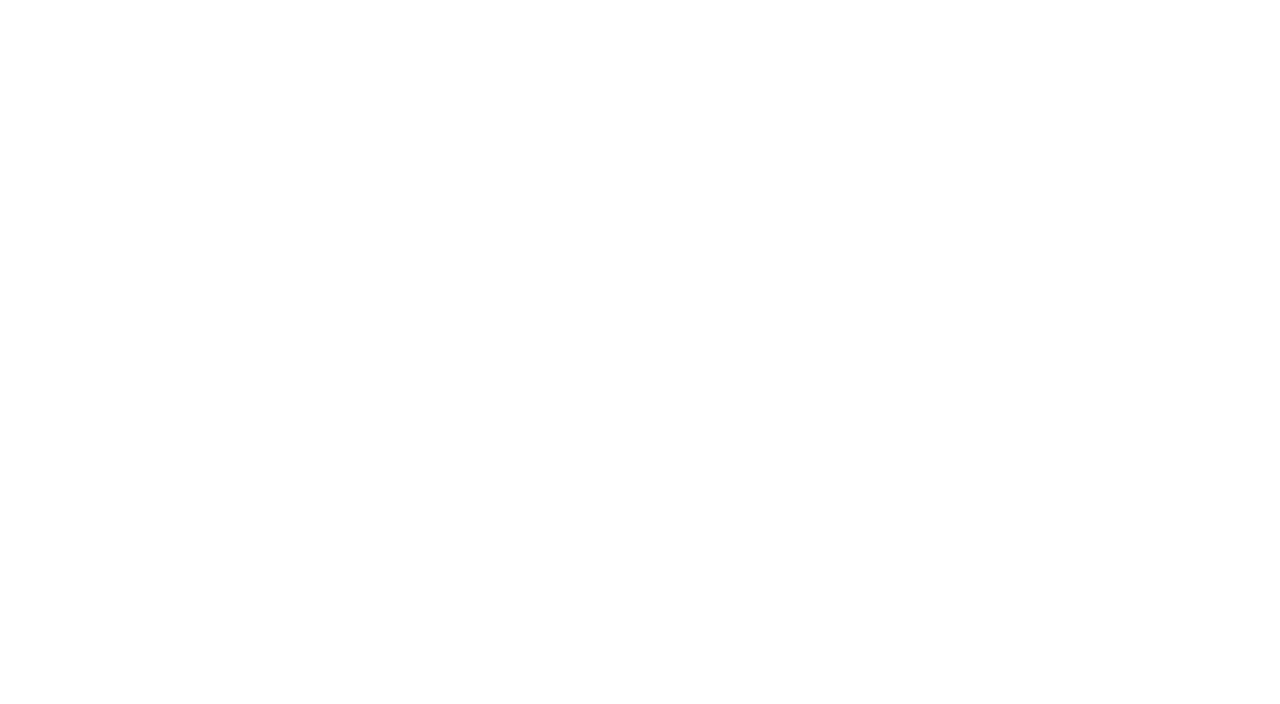
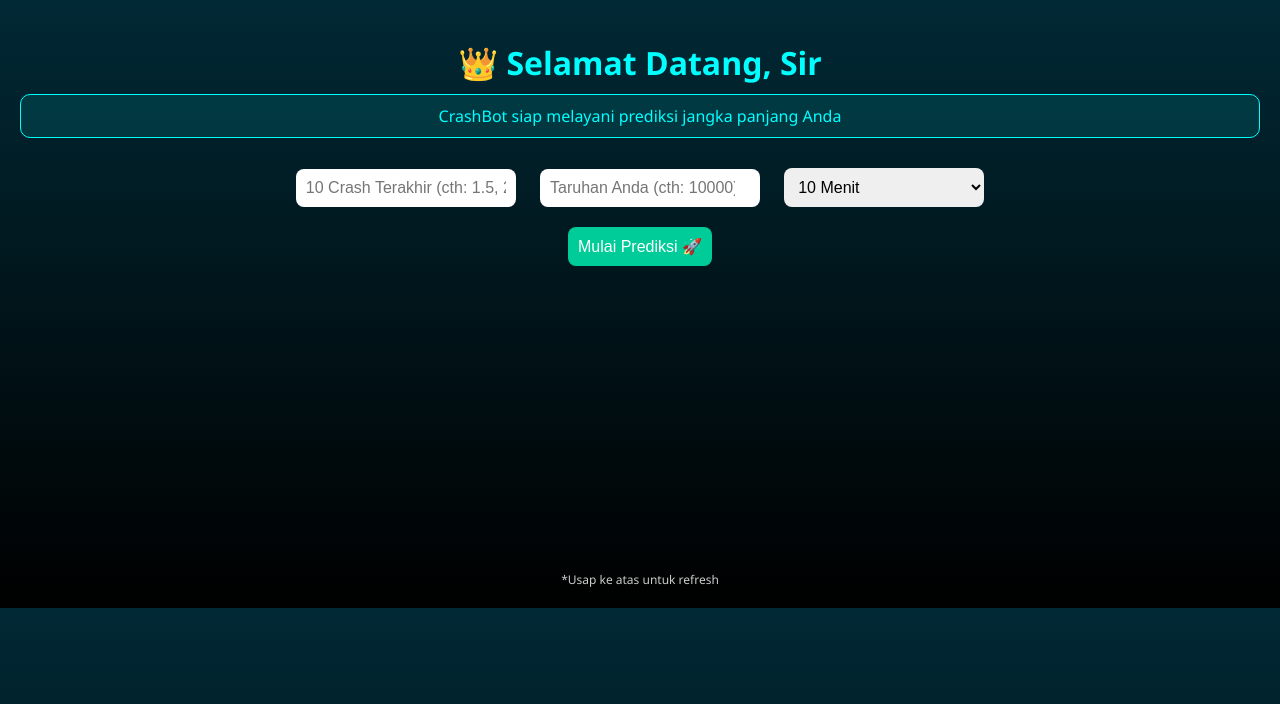
Before and after one commit to Kntl-debug/ListPresidentTerbaru, a plain HTML site: page vvip_main.html in a window 1280 px wide. Drawn offline with nearby package versions, Linux system fonts and the light colour scheme.

Commit message:
Update vvip_main.html

```diff
--- a/vvip_main.html
+++ b/vvip_main.html
@@ -1 +1,169 @@
-<!-- ✨ Halaman utama prediksi VVIP -->
+<!DOCTYPE html>
+<html lang="en">
+<head>
+  <meta charset="UTF-8">
+  <title>CrashBot VVIP | Prediction Panel</title>
+  <style>
+    body {
+      margin: 0;
+      font-family: 'Segoe UI', sans-serif;
+      background: linear-gradient(to bottom, #012935, #000000);
+      color: cyan;
+      text-align: center;
+      padding: 20px;
+    }
+
+    h1 {
+      color: cyan;
+      margin-bottom: 10px;
+    }
+
+    .status {
+      background-color: rgba(0, 255, 255, 0.1);
+      padding: 10px;
+      border: 1px solid cyan;
+      border-radius: 10px;
+      margin-bottom: 20px;
+    }
+
+    input, select, button {
+      padding: 10px;
+      font-size: 16px;
+      margin: 10px;
+      border-radius: 8px;
+      border: none;
+    }
+
+    input, select {
+      width: 200px;
+    }
+
+    button {
+      background-color: #00cc99;
+      color: white;
+      cursor: pointer;
+      transition: 0.3s;
+    }
+
+    button:hover {
+      background-color: #00b386;
+    }
+
+    .predictions {
+      display: flex;
+      overflow-x: auto;
+      margin-top: 20px;
+      gap: 10px;
+    }
+
+    .prediction-box {
+      min-width: 150px;
+      background-color: #01161d;
+      padding: 10px;
+      border: 1px solid cyan;
+      border-radius: 10px;
+      font-size: 14px;
+      flex-shrink: 0;
+    }
+
+    #graph {
+      margin-top: 30px;
+    }
+
+    .footer {
+      margin-top: 40px;
+      font-size: 12px;
+      color: #ccc;
+    }
+  </style>
+</head>
+<body>
+  <h1>👑 Selamat Datang, Sir</h1>
+  <div class="status">CrashBot siap melayani prediksi jangka panjang Anda</div>
+
+  <input type="text" id="crashInput" placeholder="10 Crash Terakhir (cth: 1.5, 2.0)">
+  <input type="number" id="betAmount" placeholder="Taruhan Anda (cth: 10000)">
+  <select id="duration">
+    <option value="10">10 Menit</option>
+    <option value="30">30 Menit</option>
+    <option value="60">60 Menit</option>
+  </select>
+  <br>
+  <button onclick="startPrediction()">Mulai Prediksi 🚀</button>
+
+  <div class="predictions" id="predictionBoxes">
+    <!-- Box prediksi dinamis -->
+  </div>
+
+  <canvas id="graph" width="400" height="200"></canvas>
+
+  <div class="footer">*Usap ke atas untuk refresh</div>
+
+  <script src="https://cdn.jsdelivr.net/npm/chart.js"></script>
+  <script>
+    function startPrediction() {
+      const crashInput = document.getElementById("crashInput").value;
+      const bet = parseFloat(document.getElementById("betAmount").value);
+      const durasi = parseInt(document.getElementById("duration").value);
+      const boxes = document.getElementById("predictionBoxes");
+
+      if (!crashInput || isNaN(bet)) {
+        alert("Sir, mohon isi semua data dengan benar.");
+        return;
+      }
+
+      const crashData = crashInput.split(',').map(c => parseFloat(c.trim())).filter(n => !isNaN(n));
+      if (crashData.length < 10) {
+        alert("Data crash minimal 10, Sir.");
+        return;
+      }
+
+      boxes.innerHTML = '';
+      let predictions = [];
+
+      for (let i = 0; i < durasi; i++) {
+        const avg = crashData.reduce((a,b)=>a+b)/crashData.length;
+        let recommend = 1.2;
+        if (avg > 2) recommend = 1.5;
+        if (avg > 3) recommend = 1.8;
+        if (avg > 4) recommend = 2.0;
+
+        let message = `Menit ${i+1}:\n💰 Taruhan: ${bet.toLocaleString()} IDR\n📈 Rekomendasi: Cashout di ${recommend.toFixed(1)}x`;
+
+        const box = document.createElement("div");
+        box.className = "prediction-box";
+        box.innerText = message;
+        boxes.appendChild(box);
+
+        predictions.push(recommend);
+        crashData.push(recommend); crashData.shift(); // Simulasikan perubahan
+      }
+
+      renderGraph(predictions);
+    }
+
+    function renderGraph(data) {
+      const ctx = document.getElementById('graph').getContext('2d');
+      new Chart(ctx, {
+        type: 'line',
+        data: {
+          labels: data.map((_, i) => `M${i+1}`),
+          datasets: [{
+            label: 'Prediksi Cashout',
+            data,
+            borderColor: 'cyan',
+            backgroundColor: 'rgba(0,255,255,0.2)',
+            tension: 0.4
+          }]
+        },
+        options: {
+          responsive: true,
+          scales: {
+            y: { beginAtZero: true }
+          }
+        }
+      });
+    }
+  </script>
+</body>
+</html>
```
